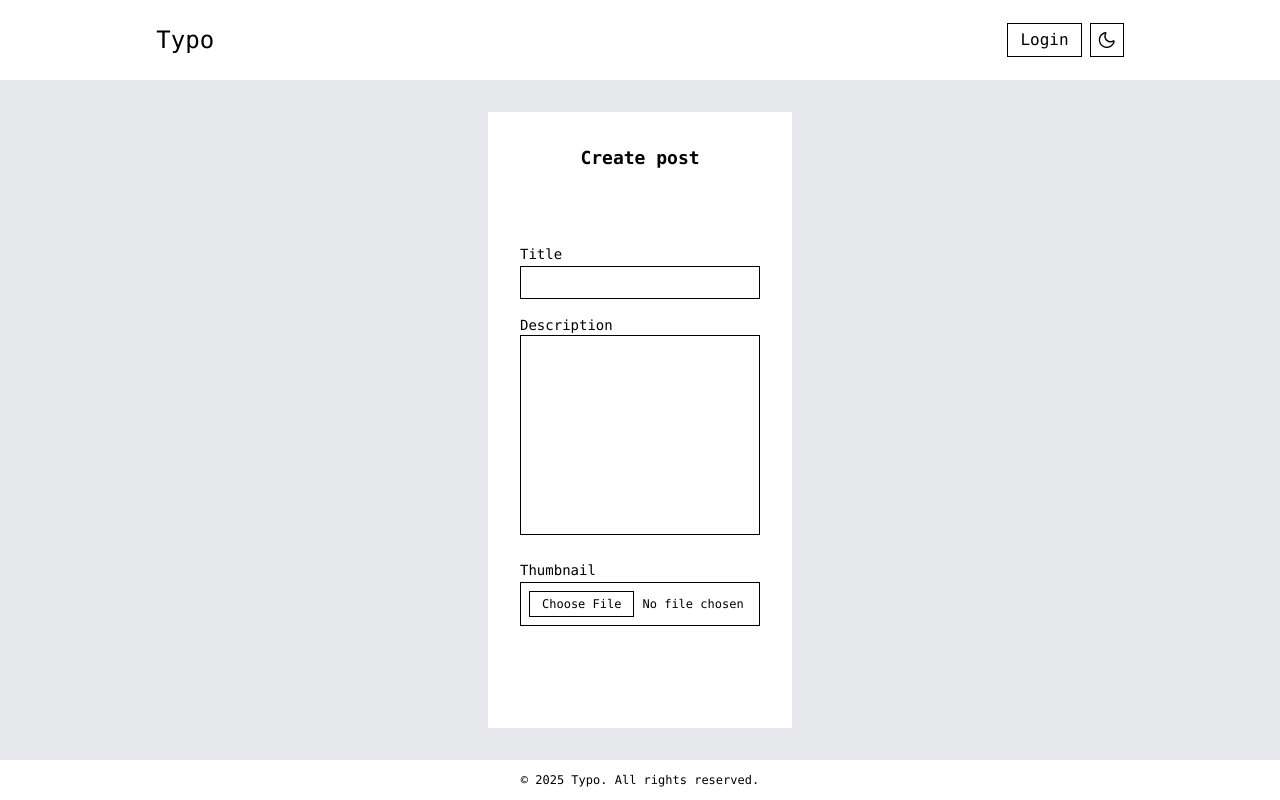
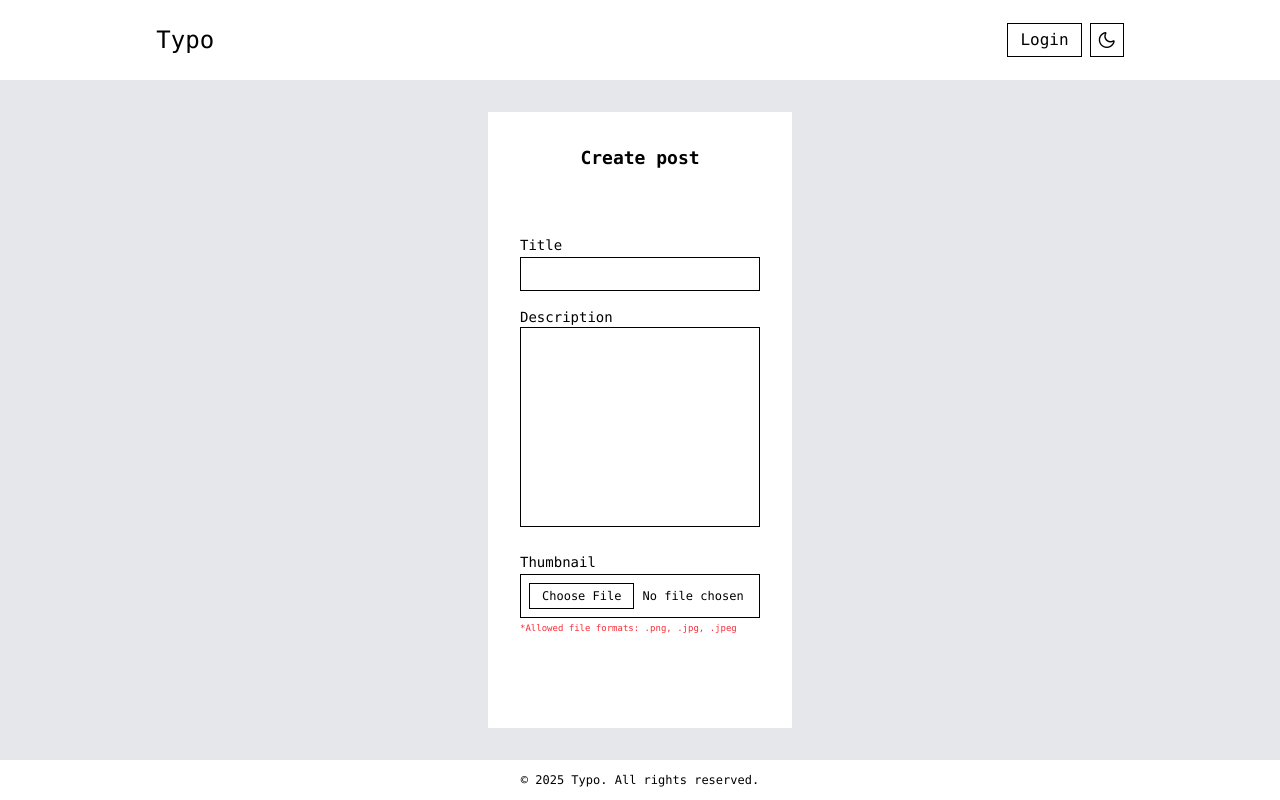
Before and after one commit to aleksamlsvc12/blog-app, a Vue app in the folder frontend/: page /post in a window 1280 px wide. Built offline with nearby package versions, Linux system fonts and the light colour scheme.

Commit message:
Allow only certain file formats and display message

```diff
--- a/frontend/src/components/CreatePost.vue
+++ b/frontend/src/components/CreatePost.vue
@@ -20,8 +20,10 @@
           <label for="Thumbnail" class="text-sm">Thumbnail</label>
           <input
             type="file"
+            accept=".png, .jpg, .jpeg"
             class="file:py-1 file:px-3 file:border-1 file:cursor-pointer block text-xs border p-2 file:mr-2 w-full"
           />
+          <p class="text-[9px] text-red-500 mt-1 ">&ast;Allowed file formats: .png, .jpg, .jpeg</p>
         </div>
       </div>
     </form>
```
